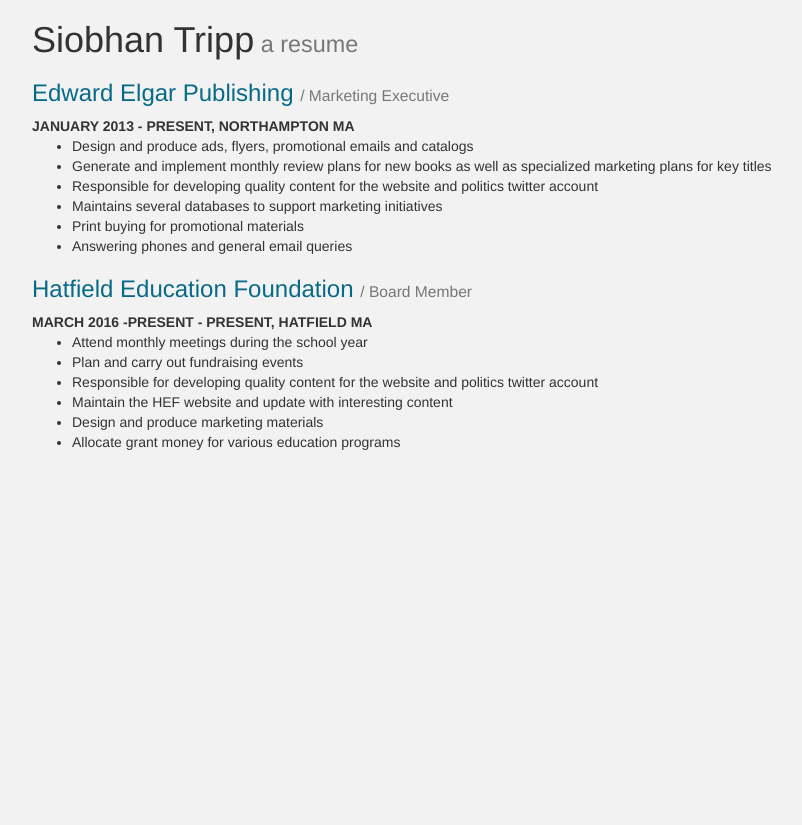
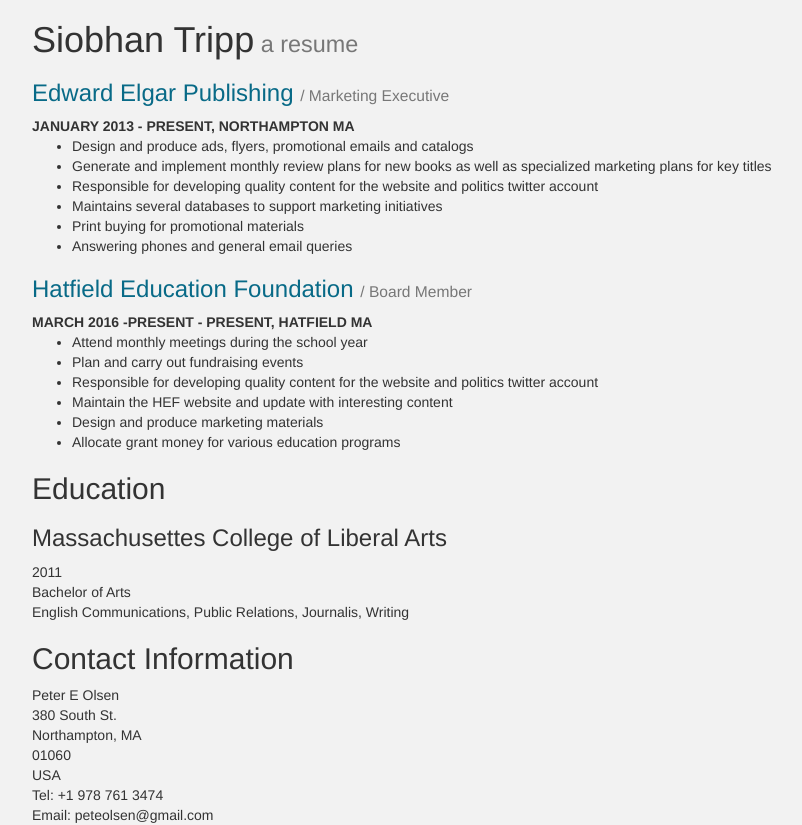
Before and after one commit to siosue/siosue.github.io, a plain HTML site: page index.html in a window 1280 px wide. Shown: the whole page, without its empty margins (38-840 px from the left). Before the commit the page ends 800 px from the top, so only its background shows below. Drawn offline with nearby package versions, Linux system fonts and the light colour scheme.

Commit message:
Update index.html
Added contact info and school

```diff
--- a/index.html
+++ b/index.html
@@ -52,6 +52,32 @@
             </ul>
         </div>
 
+   <section id="education">
+        <h2>Education</h2>
+        <div class="school">
+          <div class="school-name"><h3>Massachusettes College of Liberal Arts</h3></div>
+          <div class="graduated-date">2011</div>
+          <div class="degree">Bachelor of Arts</div>
+          <div class="field-of-study">English Communications, Public Relations, Journalis, Writing</div>
+        </div>
+      </section>
+
+   <section id="contact-info">
+        <h2>Contact Information</h2>
+        <!-- https://www.iandevlin.com/blog/2012/01/html/marking-up-a-postal-address-with-html -->
+        <div class="vcard">
+          <div class="adr">
+            <div class="name">Peter E Olsen</div>
+            <div class="street-address">380 South St.</div>
+            <div class="locality">Northampton, MA</div>
+            <div class="postal-code">01060</div >
+            <div class="country-name">USA</div >
+          </div> <!-- /.adr -->
+          <div class="tel">Tel: +1 978 761 3474</div>
+          <div class="email">Email: peteolsen@gmail.com</div>
+        </div><!-- /.vcard -->
+      </section>
+
   </div><!-- /.container -->
  </body>
 </html>
```
